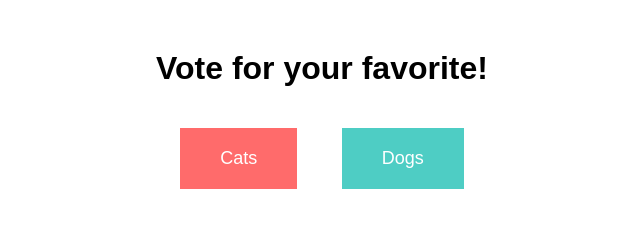
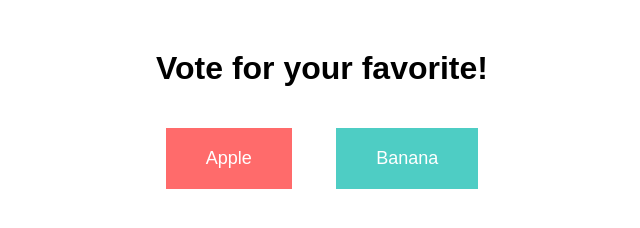
Before and after one commit to MAHIRE-7/voting-app, a plain HTML site: page vote/templates/index.html in a window 1280 px wide. Shown: the whole page, without its empty margins (318-958 px from the left). Drawn offline with Linux system fonts and the light colour scheme.

Commit message:
Update index.html

```diff
--- a/vote/templates/index.html
+++ b/vote/templates/index.html
@@ -12,8 +12,8 @@
 <body>
     <h1>Vote for your favorite!</h1>
     <form method="post" action="/vote">
-        <button type="submit" name="vote" value="cats" class="vote-btn cats">Cats</button>
-        <button type="submit" name="vote" value="dogs" class="vote-btn dogs">Dogs</button>
+        <button type="submit" name="vote" value="cats" class="vote-btn cats">Apple</button>
+        <button type="submit" name="vote" value="dogs" class="vote-btn dogs">Banana</button>
     </form>
 </body>
 </html>
```
